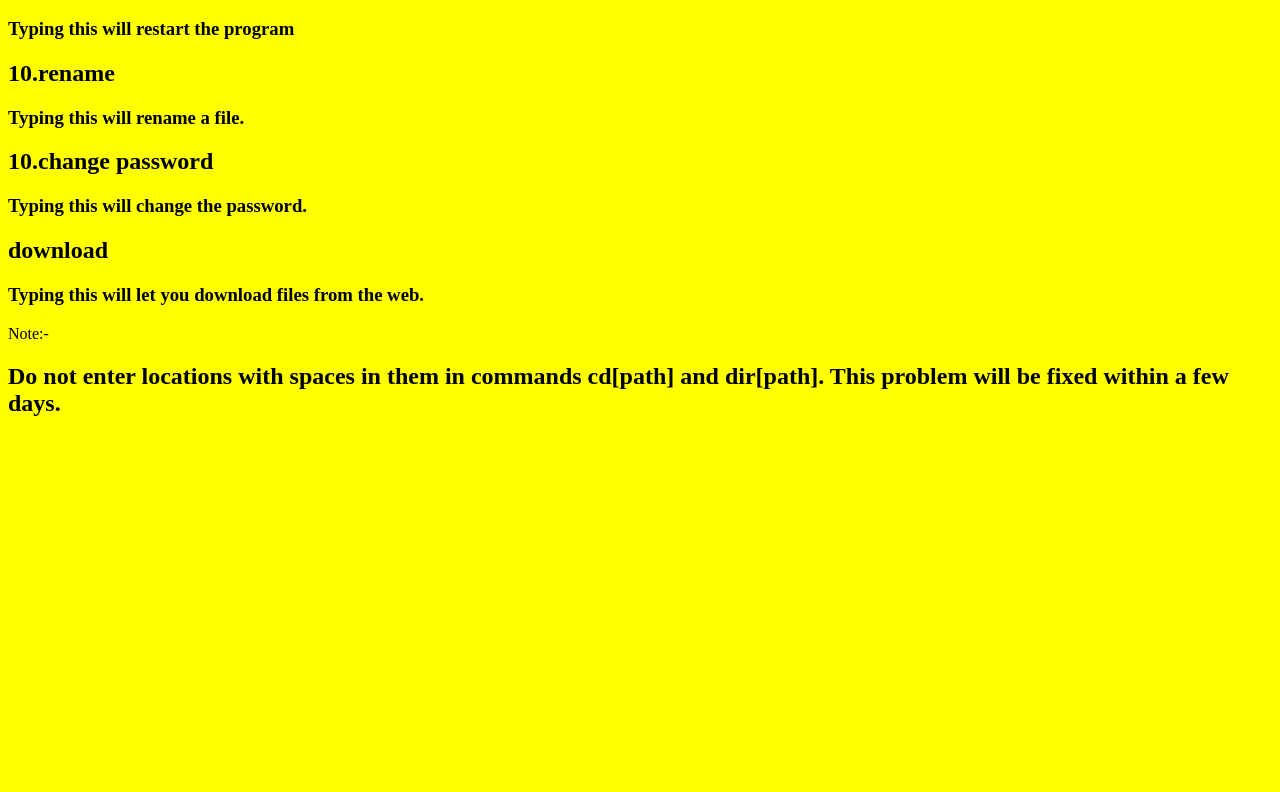
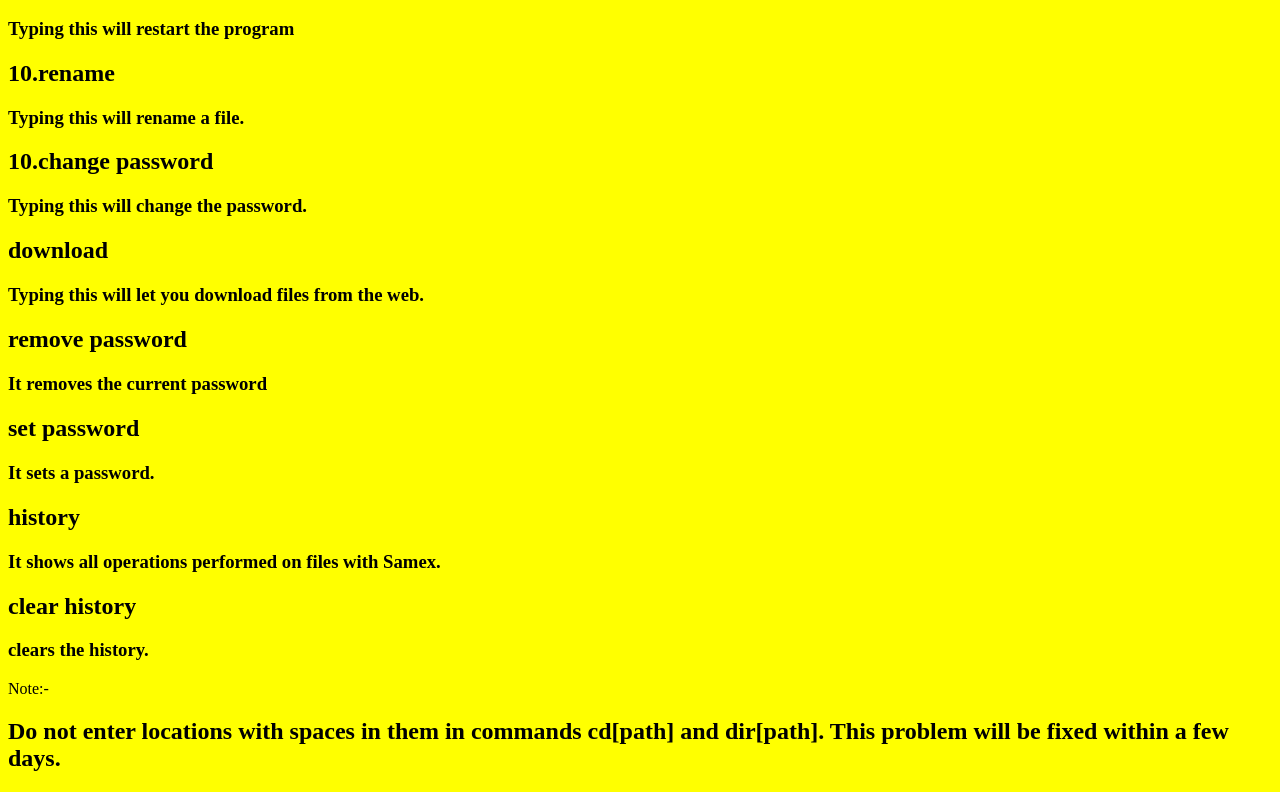
Before and after one commit to samexofficial/samexofficial.github.io, a plain HTML site: page Samex_help_page.html in a window 1280 px wide. Shown: the part 853-1645 px from the top of the page. Before the commit the page ends 1290 px from the top, so only its background shows below. Drawn offline with Linux system fonts and the light colour scheme.

Commit message:
Update Samex_help_page.html

```diff
--- a/Samex_help_page.html
+++ b/Samex_help_page.html
@@ -34,6 +34,14 @@ alert("Welcome to the Samex help page!");
 <p><h3><b>Typing this will change the password.</b></h3></p>
 <p><h2><b>download</b></h2></p>
 <p><h3><b>Typing this will let you download files from the web.</b></h3></p>
+<p><h2><b>remove password</b></h2></p>
+<p><h3><b>It removes the current password</b></h3></p>
+<p><h2><b>set password</b></h2></p>
+<p><h3><b>It sets a password.</b></h3></p>
+<p><h2><b>history</b></h2></p>
+<p><h3><b>It shows all operations performed on files with Samex.</b></h3></p>
+<p><h2><b>clear history</b></h2></p>
+<p><h3><b>clears the history.</b></h3></p>
 <p><h1<b>Note:-</b></h1></p>
 <p><h2>Do not enter locations with spaces in them in commands cd[path] and dir[path]. This problem will be fixed within a few days.</h2></p>
 </body>
```
